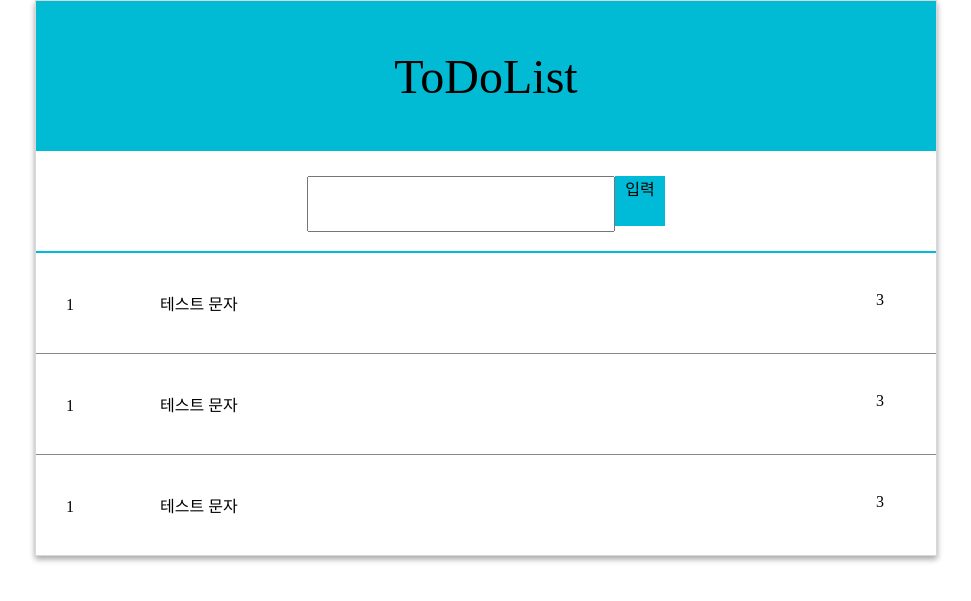
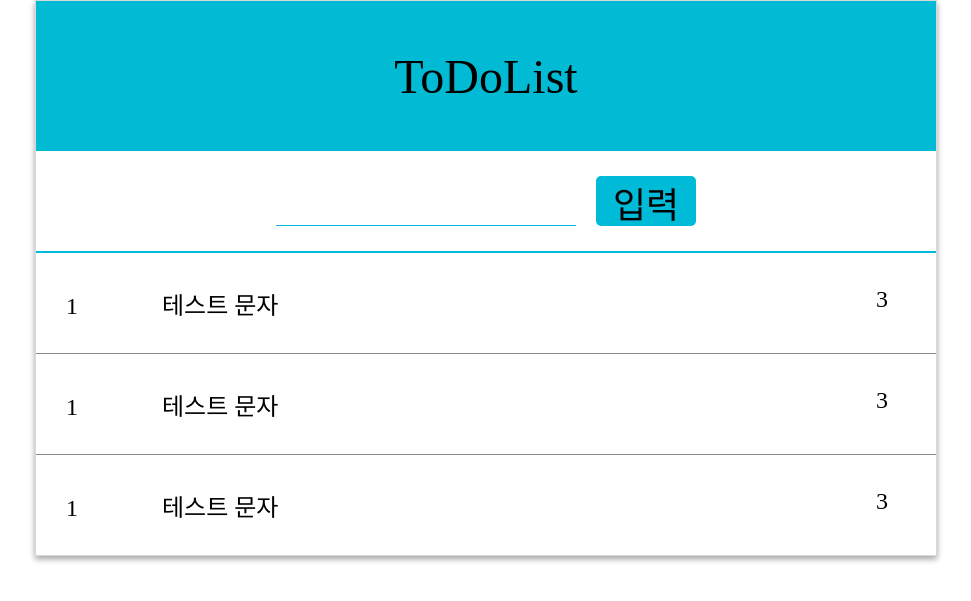
Before and after one commit to breakstorm/design-todolist, a PHP site: page /public/html/index.html in a window 1280 px wide. Shown: the top 601 px of the page, without its empty margins (154-1125 px from the left). Run offline with PHP 8.4, Linux system fonts and the light colour scheme.

Commit message:
Update #2 css file (#2 css파일 수정)

```diff
--- a/public/css/todolist.css
+++ b/public/css/todolist.css
@@ -50,6 +50,7 @@ header > div {
 section {
 	position: relative;
     border-bottom: 2px solid #00bbd8;
+    font-size: 36px;
 	/*background-color: #f00;*/
 }
 ul { padding: 0; }
@@ -57,6 +58,7 @@ li {
 	position: relative;
 	padding-left: 30px;
 	border-bottom: 1px solid #888888;
+	font-size: 24px;
 }
 li:last-of-type { border-bottom: 0; }
 li > div {
@@ -66,12 +68,16 @@ li > div {
     padding: 0;
     border: 0;
     border-bottom: 1px solid #00bbd8;
+    height: 49px;
+    font-size: 36px;
 }
 .inputButton {
-	width: 50px;
+	width: 100px;
 	height: 50px;
 	background-color: #00bbd8;
 	text-align: center;
 	float: right;
+	border-radius: 5px;
+	margin-left: 20px;
 	/*padding-top: 15px;*/
 }
--- a/public/html/index.html
+++ b/public/html/index.html
@@ -13,7 +13,7 @@
 		</header>
 		<section class="height2">
 			<div class="height1 blockBothCenter ">
-				<input type="" name="" class="disInlineBlock width1 height1">
+				<input type="" name="" class="disInlineBlock width1 height1 inputBlank">
 				<div class="disInlineBlock inputButton">입력</div>
 			</div>
 		</section>
```
